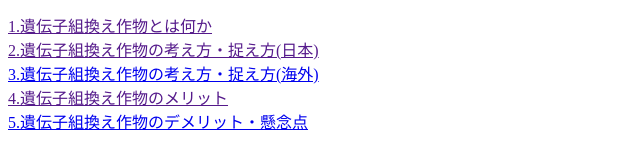
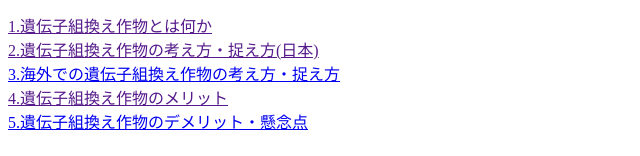
Before and after one commit to seimeirikou/seimei_ichi, a plain HTML site: page index.html in a window 1280 px wide. Shown: the part 147-303 px from the top of the page, without its empty margins (0-640 px from the left). Drawn offline with Linux system fonts and the light colour scheme.

Commit message:
Update index.html

```diff
--- a/index.html
+++ b/index.html
@@ -19,7 +19,7 @@
 　　　<br>
      <a class="l" href="">2.遺伝子組換え作物の考え方・捉え方(日本)</a>
      <br>
-     <a class="l" href="test1.html">3.遺伝子組換え作物の考え方・捉え方(海外)</a>
+     <a class="l" href="test1.html">3.海外での遺伝子組換え作物の考え方・捉え方</a>
      <br>
      <a class="l" href="">4.遺伝子組換え作物のメリット</a>
      <br>
```
